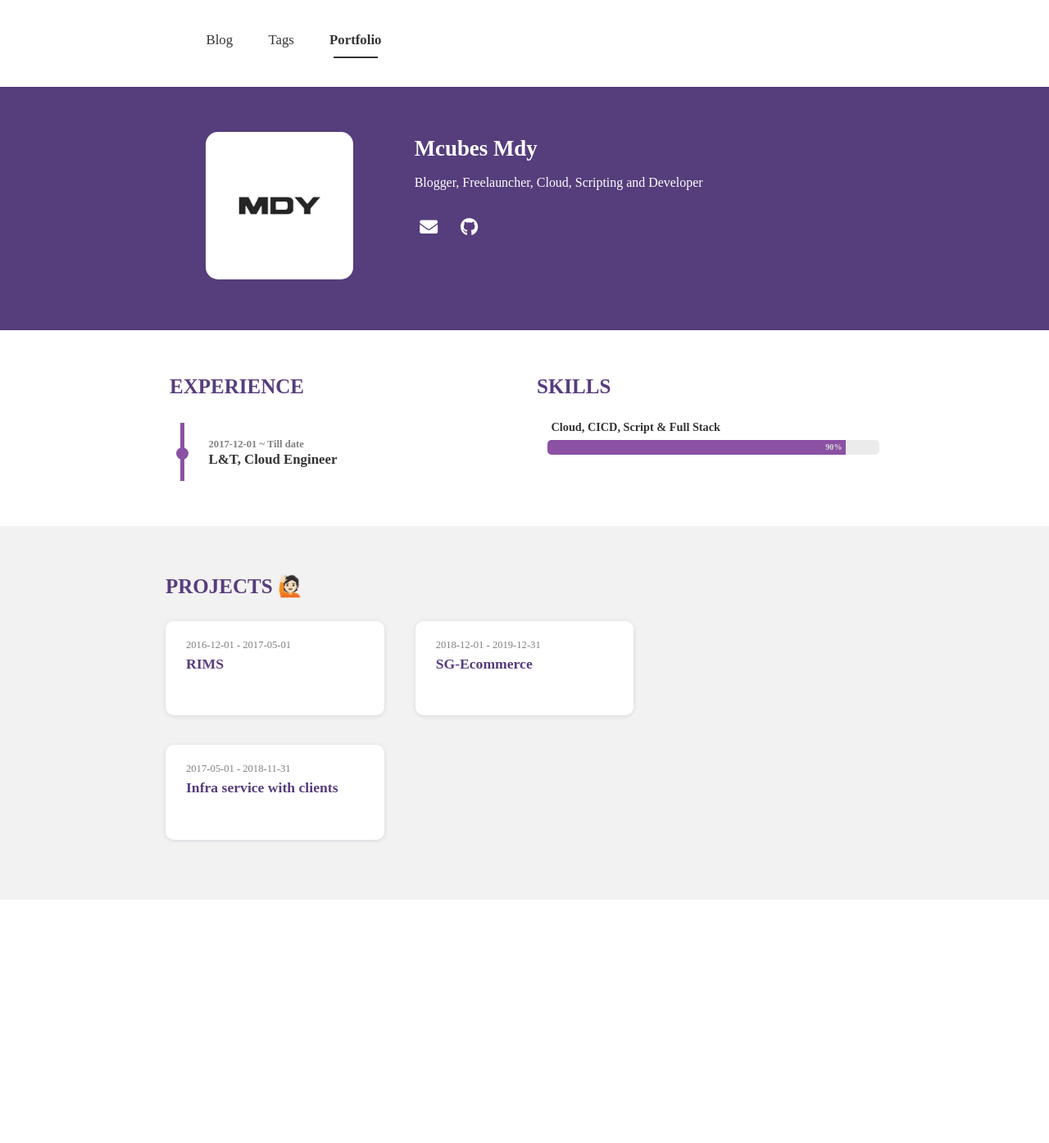
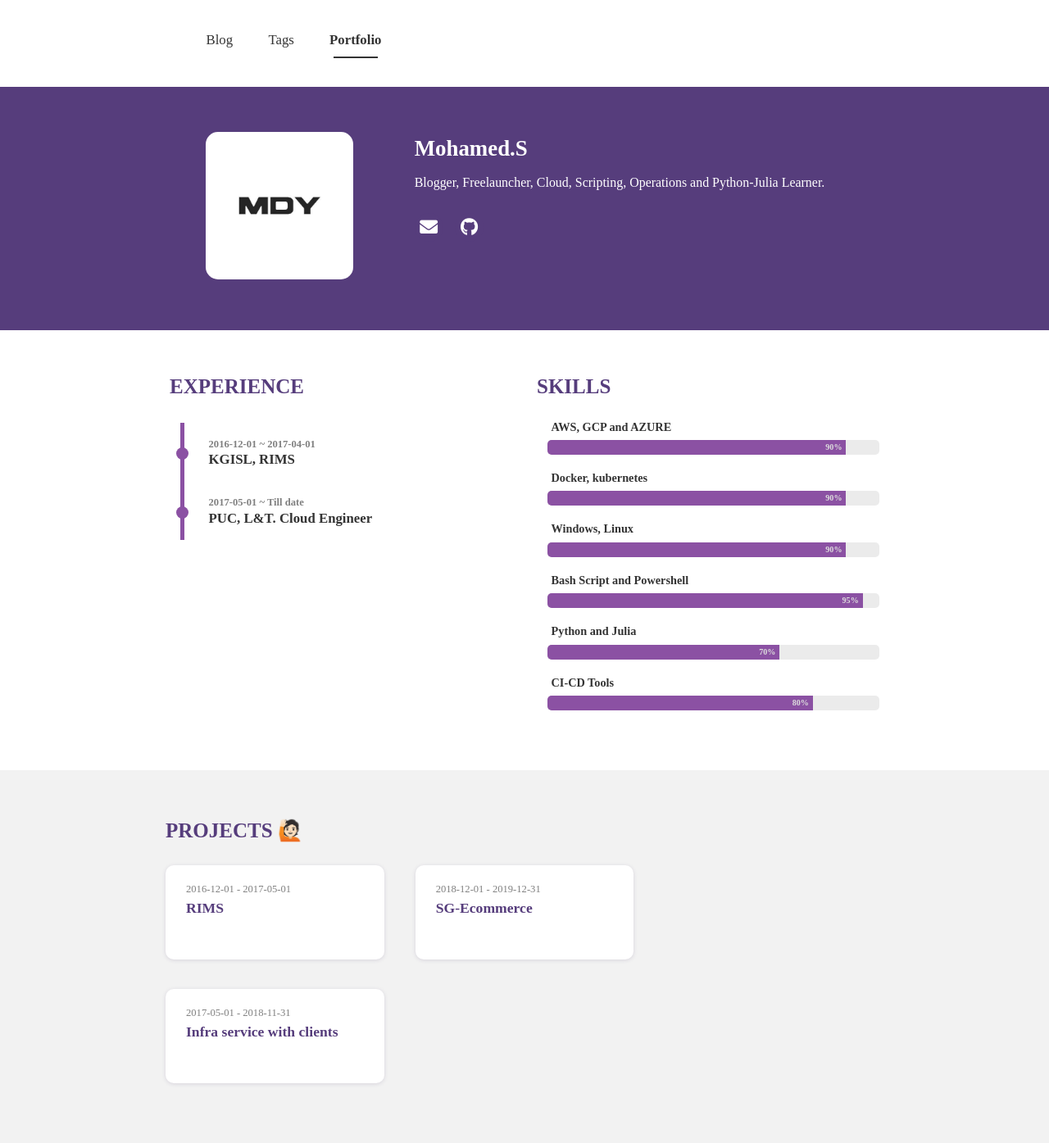
Before and after one commit to mcubescloud/site, a Jekyll site: the page built from portfolio.html, in a window 1280 px wide. Shown: the whole page at 82% size. Built offline with Jekyll 4.4.1, drawn with Linux system fonts in a browser that asks for light colours; nearby versions of some CDN libraries; some web fonts are replaced; before the commit the page ends 1098 px from its top, so only the background shows below that.

Commit message:
Update _config.yml

```diff
--- a/_config.yml
+++ b/_config.yml
@@ -10,16 +10,28 @@ theme_settings :
   # Profile Settings
   profile :
     image : assets/img/getProfileImage.png
-    username : Mcubes Mdy
-    description : Blogger, Freelauncher, Cloud, Scripting and Developer
+    username : Mohamed.S
+    description : Blogger, Freelauncher, Cloud, Scripting, Operations and Python-Julia Learner.
     experience :
-      - start : 2017-12-01
+      - start : 2016-12-01
+        end : 2017-04-01
+        experience : KGISL, RIMS
+      - start : 2017-05-01
         end : Till date
-        experience : L&T, Cloud Engineer
+        experience : PUC, L&T. Cloud Engineer
     skills :
-      - skill : Cloud, CICD, Script & Full Stack
+      - skill : AWS, GCP and AZURE
         value : 90  # Percent value
-
+      - skill : Docker, kubernetes
+        value : 90  # Percent value
+      - skill : Windows, Linux
+        value : 90  # Percent value
+      - skill : Bash Script and Powershell
+        value : 95  # Percent value
+      - skill : Python and Julia
+        value : 70  # Percent value
+      - skill : CI-CD Tools
+        value : 80  # Percent value
   # Icons
   icons :
     email: mcubesmdy@gmail.com  # Full email address, e.g. "sample@google.com"
```
